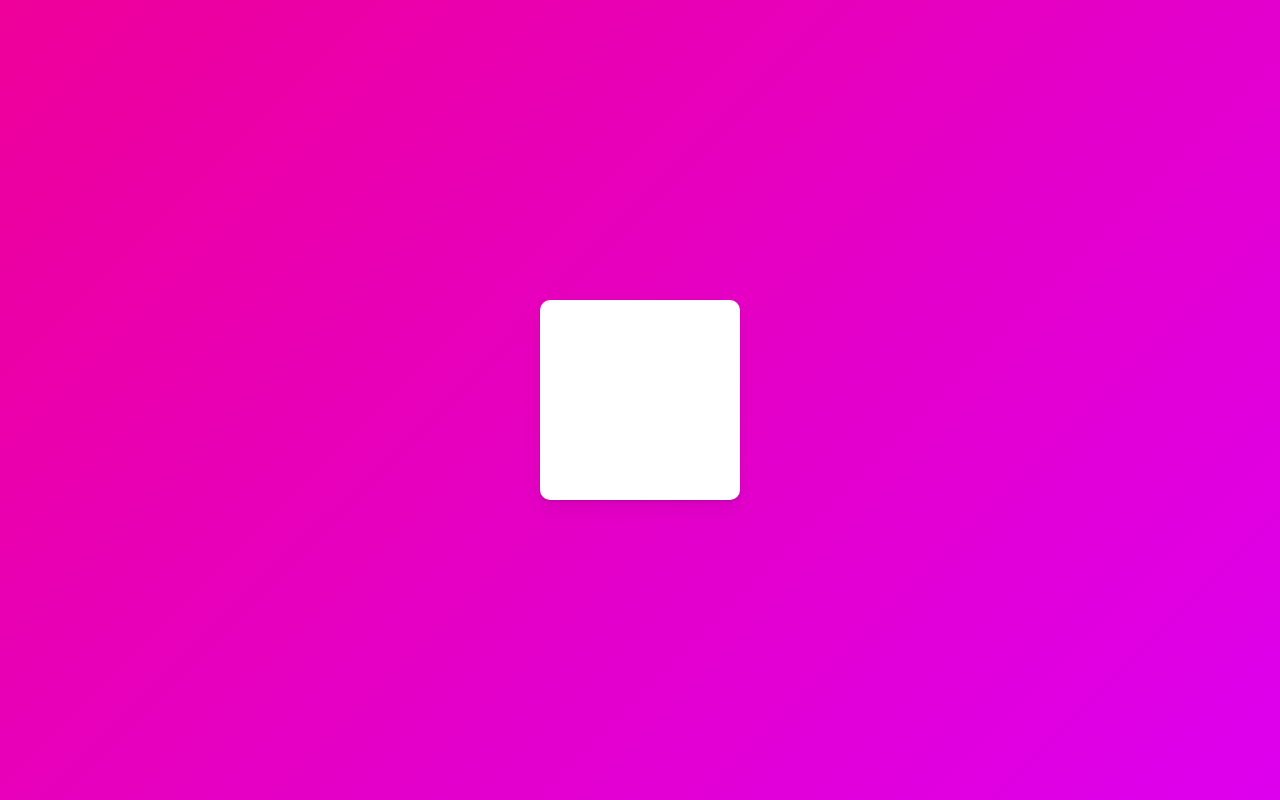
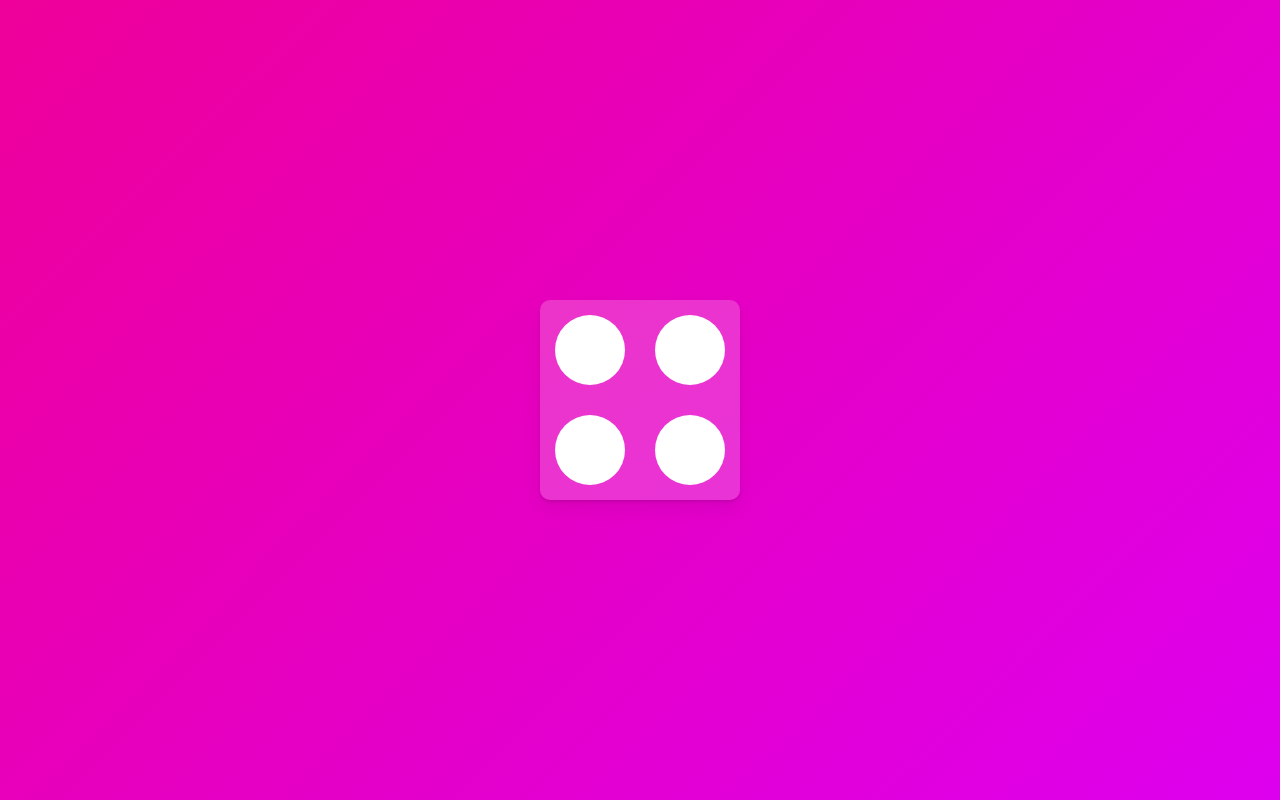
Before and after one commit to DevelopJKong/nomad-react-master, a React (Create React App) app: page / in a window 1280 px wide. Built offline with nearby package versions, Linux system fonts and the light colour scheme.

Commit message:
#7.4 Variants part Two [Circle part] 완료

```diff
--- a/src/App.tsx
+++ b/src/App.tsx
@@ -12,21 +12,61 @@
 const Box = styled(motion.div)`
   width: 200px;
   height: 200px;
-  background-color: white;
+  display: grid;
+  grid-template-columns: repeat(2, 1fr);
+  background-color: rgba(255, 255, 255, 0.2);
   border-radius: 10px;
   box-shadow: 0 2px 3px rgba(0, 0, 0, 0.1), 0 10px 20px rgba(0, 0, 0, 0.06);
 `;
 
-const myVars = {
-  start: { scale:0 },
-  end: {scale:1, rotateZ: 360,transition:{type: "spring", damping: 10 , delay:0.5} }
+const Circle = styled(motion.div)`
+  background-color: white;
+  height: 70px;
+  width: 70px;
+  place-self: center;
+  border-radius: 35px;
+  box-shadow: 0 2px 3px rgba(0, 0, 0, 0.1), 0 10px 20px, rgba(0, 0, 0, 0.1);
+`;
+
+const boxVariants = {
+  start: {
+    opacity:0,
+    scale:0.5
+  },
+  end: {
+    opacity:1,
+    scale:1,
+    transition: {
+      type:"spring",
+      duration: 0.5,
+      bounce: 0.5,
+      delayChildren: 0.5,
+      staggerChildren: 0.05
+    }
+  },
+};
+
+const circleVariants = {
+  start: {
+    opacity:0,
+    y:10
+
+  },
+  end: {
+    opacity:1,
+    y:0
+  }
 }
-
 
 function App() {
   return (
     <Wrapper>
-      <Box variants={myVars} initial="start" animate="end" />
+      <Box variants={boxVariants} initial="start" animate="end">
+        <Circle variants={circleVariants} />
+        <Circle variants={circleVariants} />
+        <Circle variants={circleVariants} />
+        <Circle variants={circleVariants} />
+      </Box>
     </Wrapper>
   );
 }
```
